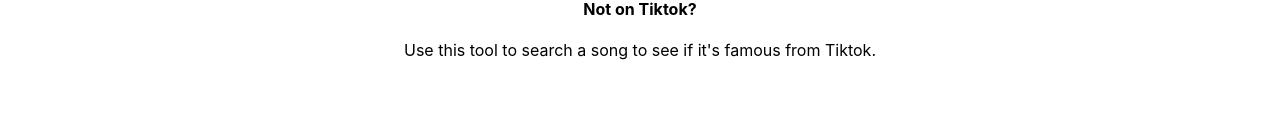
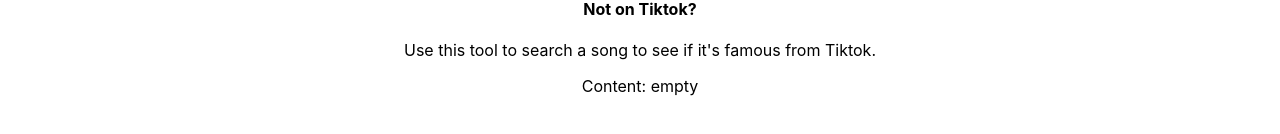
Before and after one commit to thomasl0433/tiktok-viral-checker-ui, a React (Create React App) app: page / in a window 1280 px wide. Shown: the part 176-310 px from the top of the page. Built offline with nearby package versions, Linux system fonts and the light colour scheme; the HTML template or start-up script is replaced by a standard one.

Commit message:
added helper method

```diff
--- a/src/App.js
+++ b/src/App.js
@@ -6,26 +6,42 @@
     term: "",
     hasSearched: false,
     isViral: false,
-    hasSubmitted: false
+    hasSubmitted: false,
+    data: {},
   };
 
   onFormSubmit = async (event) => {
     event.preventDefault();
-    console.log(this.state.term);
+    //console.log(this.state.term);
     this.setState({
       hasSearched: true,
-      hasSubmitted: true
-    })
+      hasSubmitted: true,
+    });
 
     // shoot off request to backend
-    console.log(`Hitting http://localhost:3001/${this.state.term}}`);
+    //console.log(`Hitting http://localhost:3001/${this.state.term}}`);
     const response = await fetch(`http://localhost:3001/${this.state.term}`);
 
     const output = await response.json();
-    this.setState({
-      isViral: output.viral
-    })
+    try {
+      this.setState({
+        isViral: output.viral,
+        data: output
+      });
+    } catch (error) {
+      console.log(error)
+    }
+
     console.log(output);
+  };
+
+  renderSearch = () => {
+    console.log("inside renderSearch");
+    const items = this.state.data.map(item =>
+      <li key={item.name}>{item.name}</li>
+    )
+
+    return items;
   };
 
   render() {
@@ -45,16 +61,28 @@
               value={this.state.term}
               onChange={(e) => this.setState({ term: e.target.value })}
             />
-            {this.state.hasSearched && this.state.hasSubmitted ? <p>Show results for <em>{this.state.term}</em></p> : <div></div>}
+            {this.state.hasSearched && this.state.hasSubmitted ? (
+              <p>
+                Show results for <em>{this.state.term}</em>
+              </p>
+            ) : (
+              <div></div>
+            )}
           </form>
         </div>
         <div className="content">
-          {this.state.hasSearched
-            ? <h1>Is the song viral? {this.state.isViral ? 'yes' : 'no'}</h1>
-            : <div></div>
-          }
+          {this.state.hasSearched ? (
+            <h1>Is the song viral? {this.state.isViral ? "yes" : "no"}</h1>
+          ) : (
+            <div></div>
+          )}
           <h4>Not on Tiktok?</h4>
-          <p>Use this tool to search a song to see if it's famous from Tiktok.</p>
+          <p>
+            Use this tool to search a song to see if it's famous from Tiktok.
+          </p>
+          <div>
+            Content: {Object.keys(this.state.data).length === 0 ? "empty" : this.renderSearch()}
+          </div>
         </div>
       </div>
     );
```
